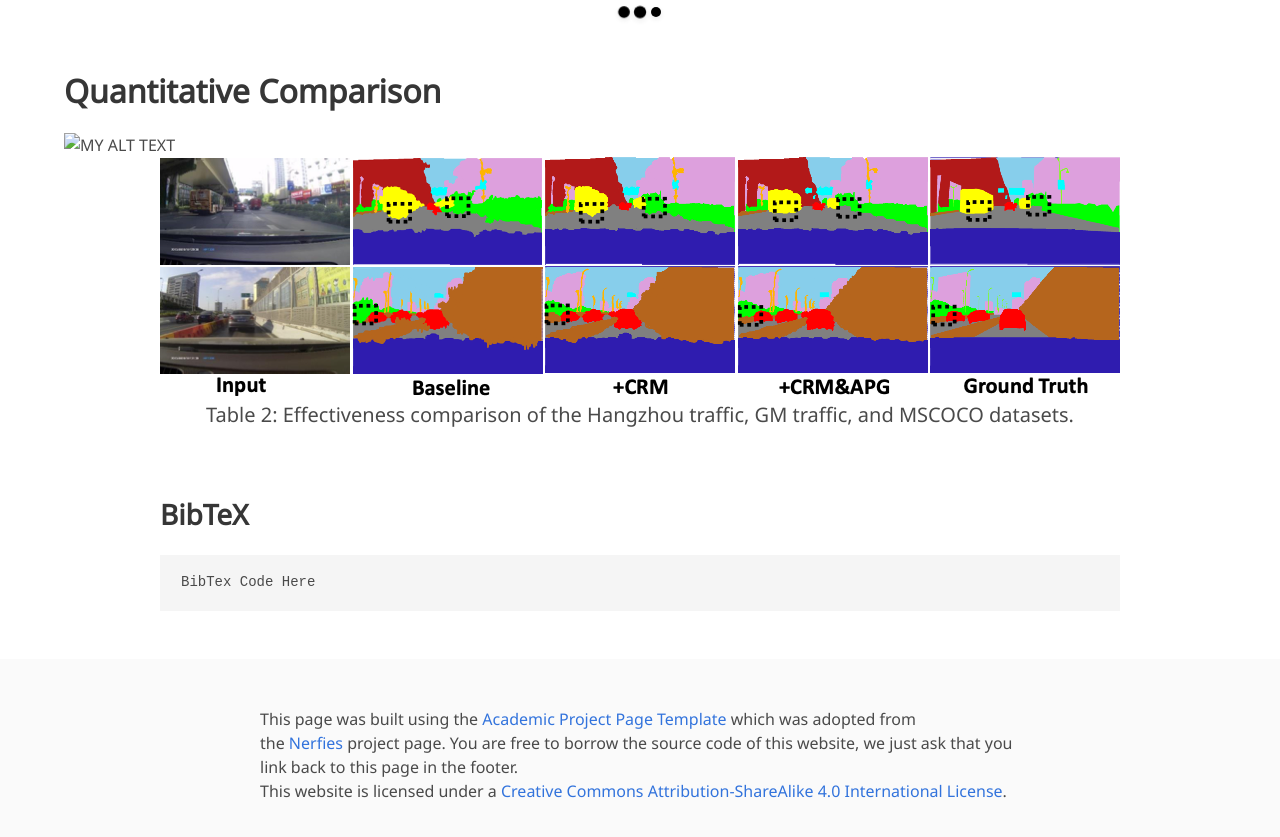
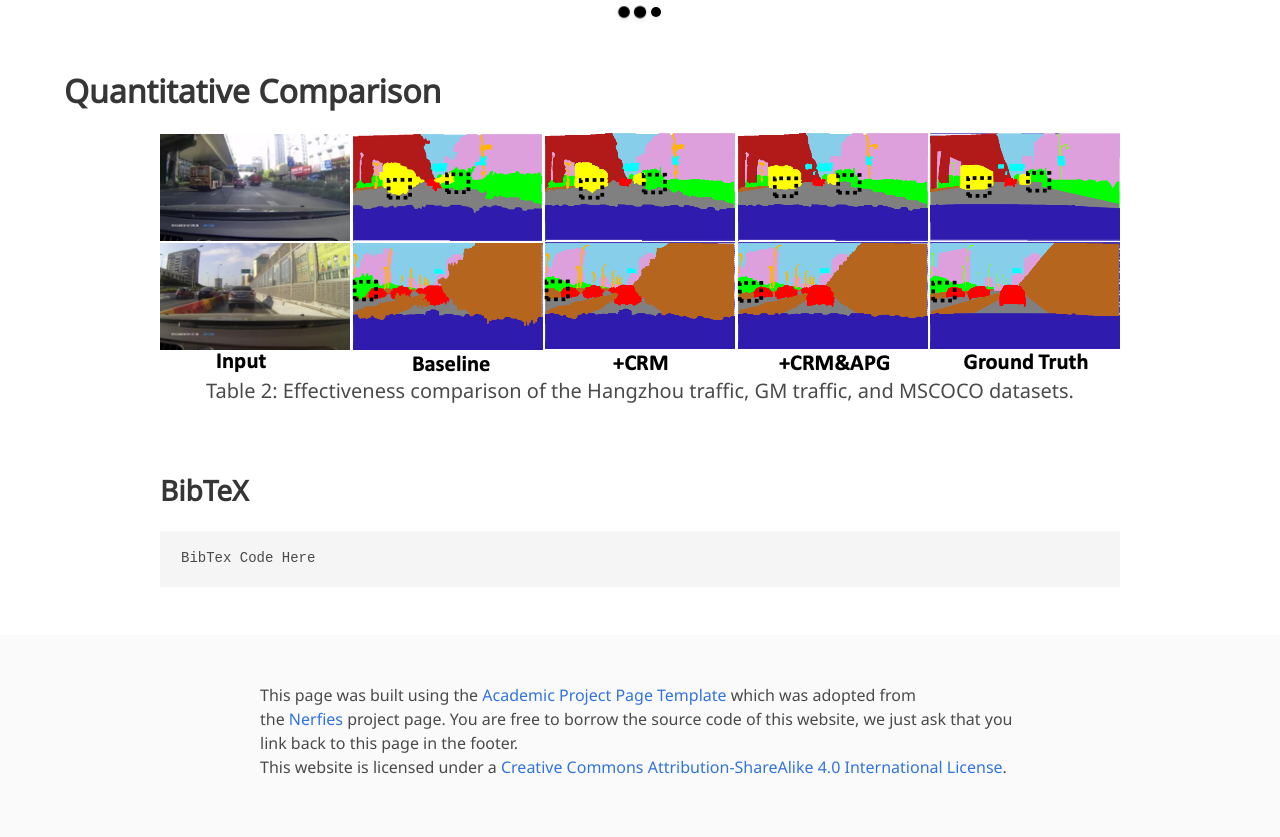
Before and after one commit to messeyAmumu/RankSAM, a plain HTML site: page index.html in a window 1280 px wide. Shown: the part 2520-3357 px from the top of the page. Drawn offline with nearby package versions, Linux system fonts and the light colour scheme; some icons are missing; a web font is replaced by a local one.

Commit message:
Update index.html

```diff
--- a/index.html
+++ b/index.html
@@ -171,11 +171,11 @@
     <div class="container">
       <h2 class="title is-3">Methods</h2>
       <div id="results-carousel" class="carousel results-carousel">
-    <div class="item has-text-centered">
-      <img src="static/images/CRM.png" alt="MY ALT TEXT" style="display: inline-block;" />
-      <h2 class="subtitle has-text-centered">
+      <div class="item has-text-centered">
+        <img src="static/images/CRM.png" alt="MY ALT TEXT" style="display: inline-block;" />
+        <h2 class="subtitle has-text-centered">
         Figure 3: An illustration of the coarse-to-fine rank modulation.
-      </h2>
+        </h2>
     </div>
     <div class="item has-text-centered">
       <img src="static/images/APG.png" alt="MY ALT TEXT" style="display: inline-block;" />
@@ -225,7 +225,6 @@
   <div class="hero-body">
     <div class="container">
       <h2 class="title is-3">Quantitative Comparison</h2>
-      <img src="static/images/Quantitative_Comparison.png" alt="MY ALT TEXT"/>
       <div class="item has-text-centered">
         <img src="static/images/ab_effect.png" alt="MY ALT TEXT" style="display: inline-block;" />
         <h2 class="subtitle has-text-centered">
```
